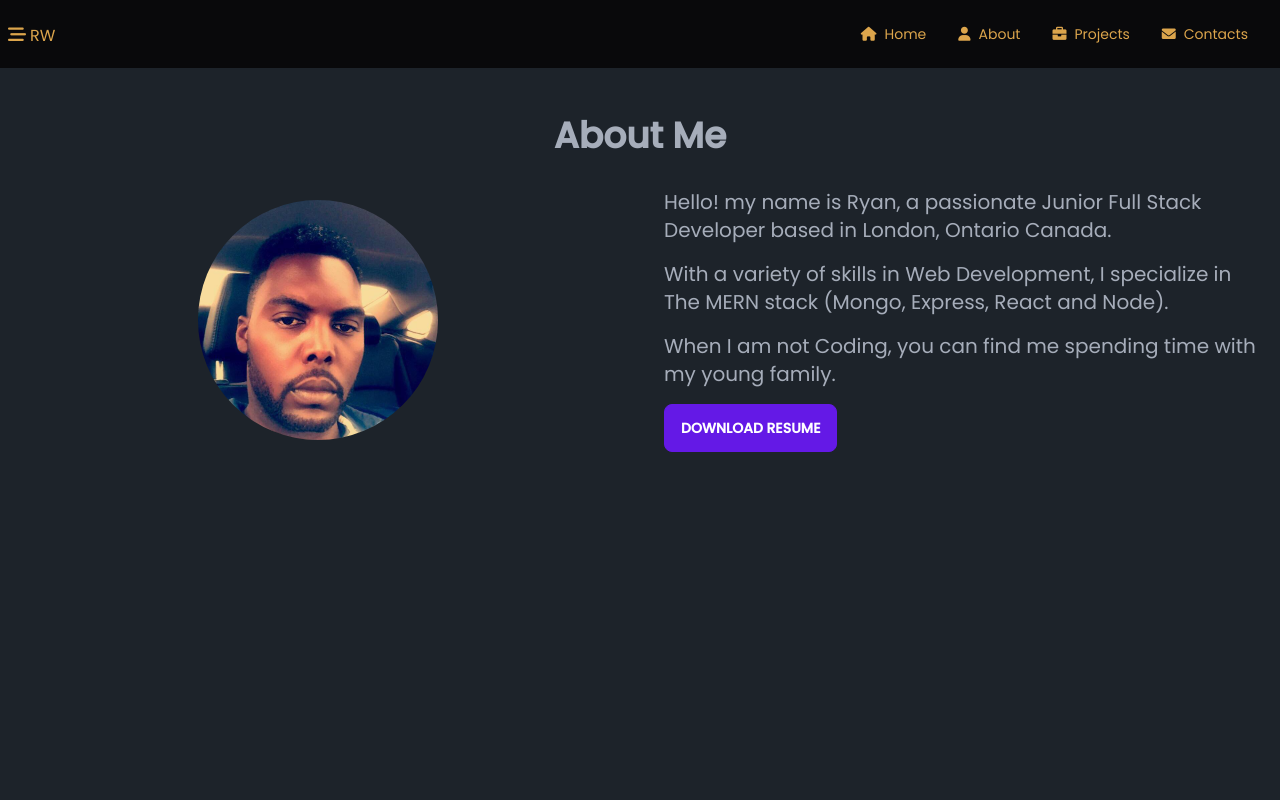
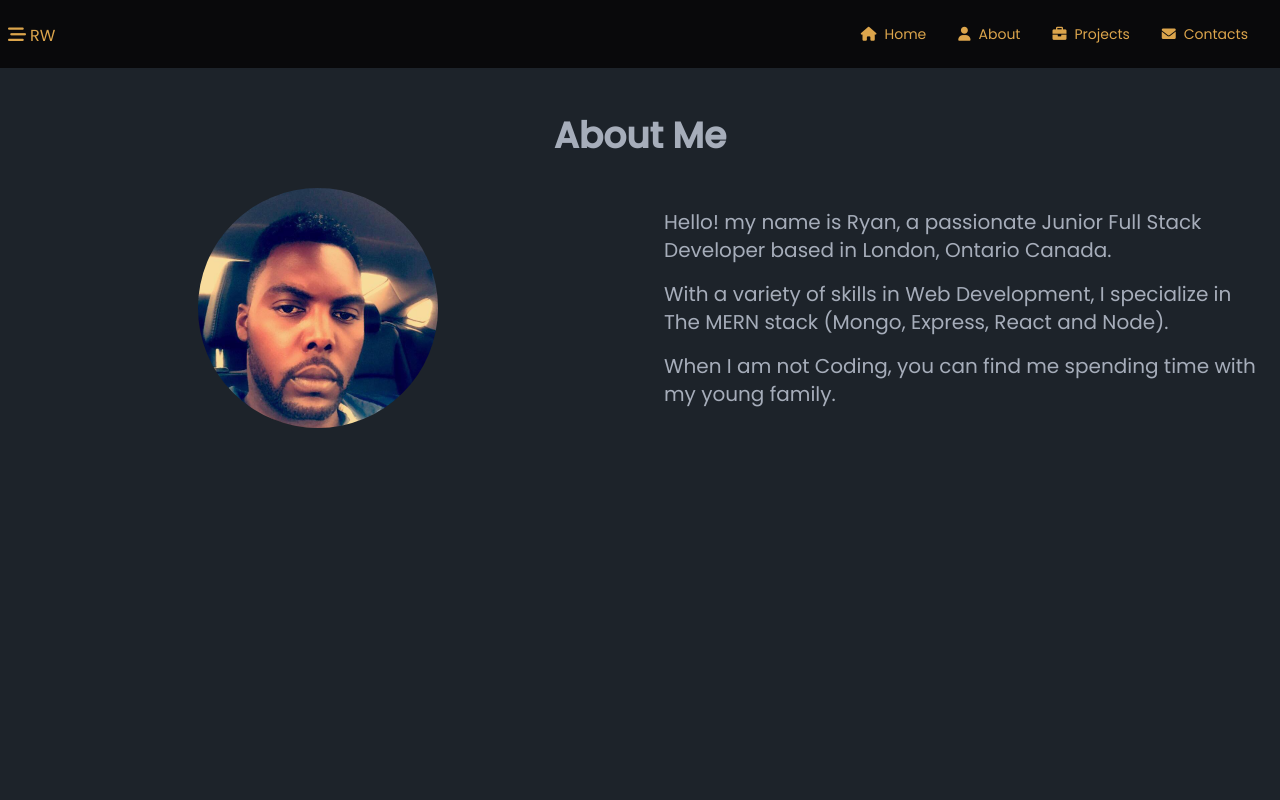
Before and after one commit to RW2023/nextport, a Next.js app: page /about in a window 1280 px wide. Shown: the top 800 px of the page. Built offline with nearby package versions, Linux system fonts and the light colour scheme.

Commit message:
comment out button for now

```diff
--- a/pages/about/index.js
+++ b/pages/about/index.js
@@ -31,9 +31,9 @@ function About() {
                             <p className="text-xl">
                                 When I am not Coding, you can find me spending time with my young family.
                             </p>
-                            <button className="btn btn-primary">
+                            {/* <button className="btn btn-primary">
                                 Download Resume
-                            </button>
+                            </button> */}
                         </div>
                     </div>
                 </div>
```
